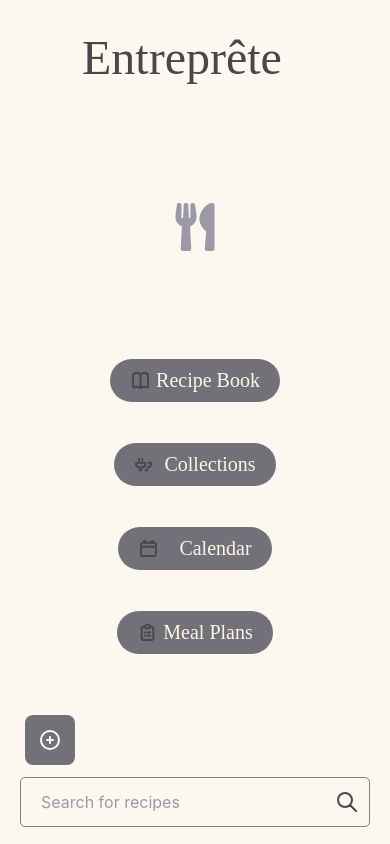
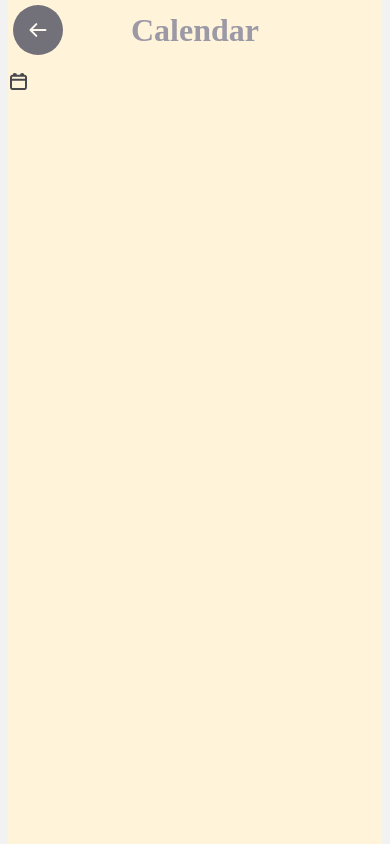
Before and after one commit to pleaseosaur/Entreprete, a React Native app: screen /Calendar in a window 390 px wide. Built offline with nearby package versions, Linux system fonts and the light colour scheme.

Commit message:
started calendar screen

```diff
--- a/navigation/MainNavigation.js
+++ b/navigation/MainNavigation.js
@@ -2,6 +2,7 @@ import {createStackNavigator} from '@react-navigation/stack';
 import Home from '../screens/Home/Home';
 import RecipeBook from '../screens/RecipeBook/RecipeBook';
 import Collections from '../screens/Collections/Collections';
+import CalendarScreen from "../screens/Calendar/Calendar";
 
 const Stack = createStackNavigator();
 
@@ -13,6 +14,7 @@ const MainNavigation = () => {
       <Stack.Screen name="Home" component={Home} />
       <Stack.Screen name="RecipeBook" component={RecipeBook} />
       <Stack.Screen name="Collections" component={Collections} />
+      <Stack.Screen name={'Calendar'} component={CalendarScreen} />
     </Stack.Navigator>
   );
 };
--- a/package.json
+++ b/package.json
@@ -17,6 +17,7 @@
     "punycode": "^2.3.1",
     "react": "18.2.0",
     "react-native": "0.73.4",
+    "react-native-calendars": "^1.1304.0",
     "react-native-gesture-handler": "^2.15.0",
     "react-native-safe-area-context": "^4.9.0",
     "react-native-screens": "^3.29.0",
--- a/screens/Calendar/Calendar.js
+++ b/screens/Calendar/Calendar.js
@@ -0,0 +1,24 @@
+import React from 'react';
+import { View } from 'react-native';
+import BaseScreen from '../BaseScreen/BaseScreen';
+import { Calendar } from "../../components/Icons/Icons";
+import style from './style';
+
+const CalendarScreen = ({navigation}) => {
+    const dayPress = () => {
+        navigation.navigate('Day');
+    };
+
+    return (
+        <BaseScreen title="Calendar" canGoBack={true} goBack = {() => navigation.goBack()} >
+            <View style={style.calendarContainer}>
+                <Calendar
+                dayPress={dayPress}
+                />
+            </View>
+        </BaseScreen>
+    );
+}
+
+
+export default CalendarScreen;
```
Also changed, not shown: 1 other file (tests, documents, lock files or other folders).
